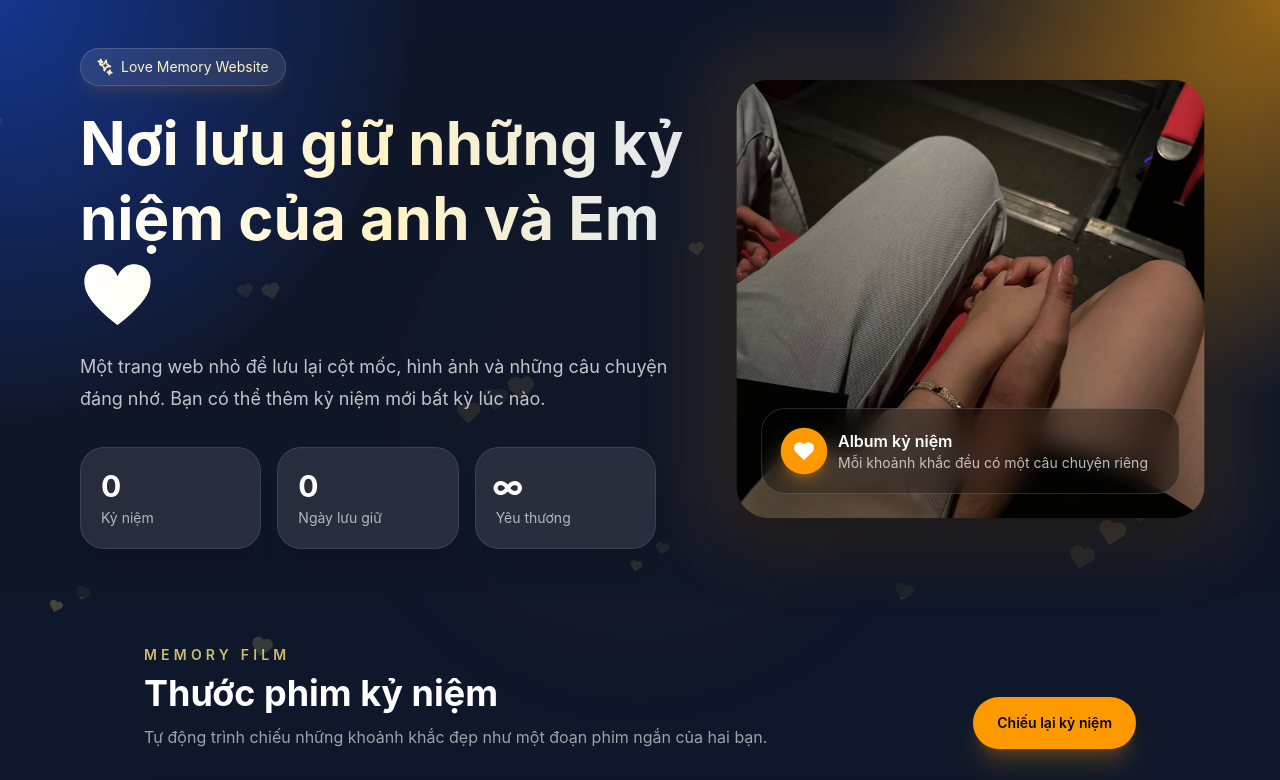
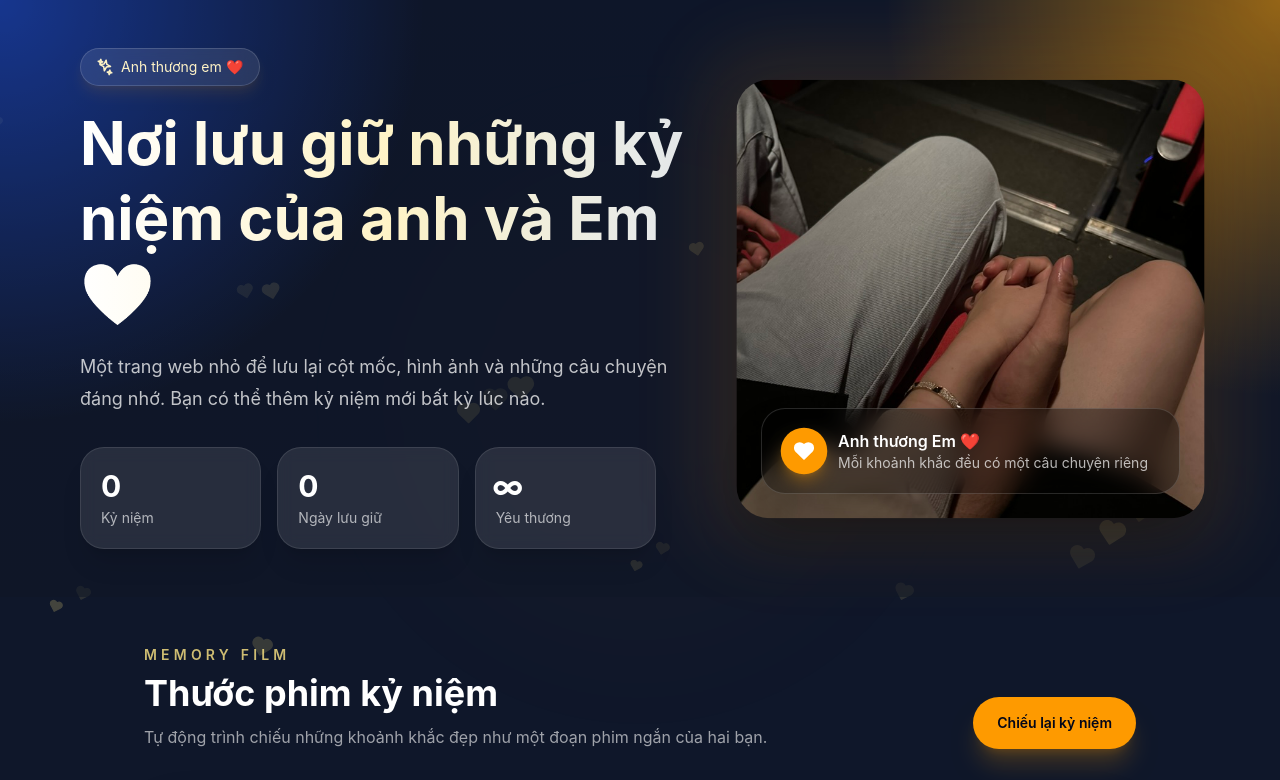
Before and after one commit to CvMuong/memory-with-u, a React (Vite) app: page / in a window 1280 px wide. Shown: the top 780 px of the page. Built offline with nearby package versions, Linux system fonts and the light colour scheme; no server answers; the database is empty.

Commit message:
update website

```diff
--- a/src/App.jsx
+++ b/src/App.jsx
@@ -229,7 +229,7 @@ function HeroSection({ memoriesCount, totalDays }) {
                 >
                   <Icon name="sparkles" size={16} />
                 </motion.span>
-                Love Memory Website
+                Anh thương em ❤️
               </motion.div>
 
               <motion.h1
@@ -318,7 +318,7 @@ function HeroSection({ memoriesCount, totalDays }) {
                   </motion.div>
 
                   <div>
-                    <p className="font-semibold">Album kỷ niệm</p>
+                    <p className="font-semibold">Anh thương Em ❤️</p>
                     <p className="text-sm text-white/70">Mỗi khoảnh khắc đều có một câu chuyện riêng</p>
                   </div>
                 </div>
```
